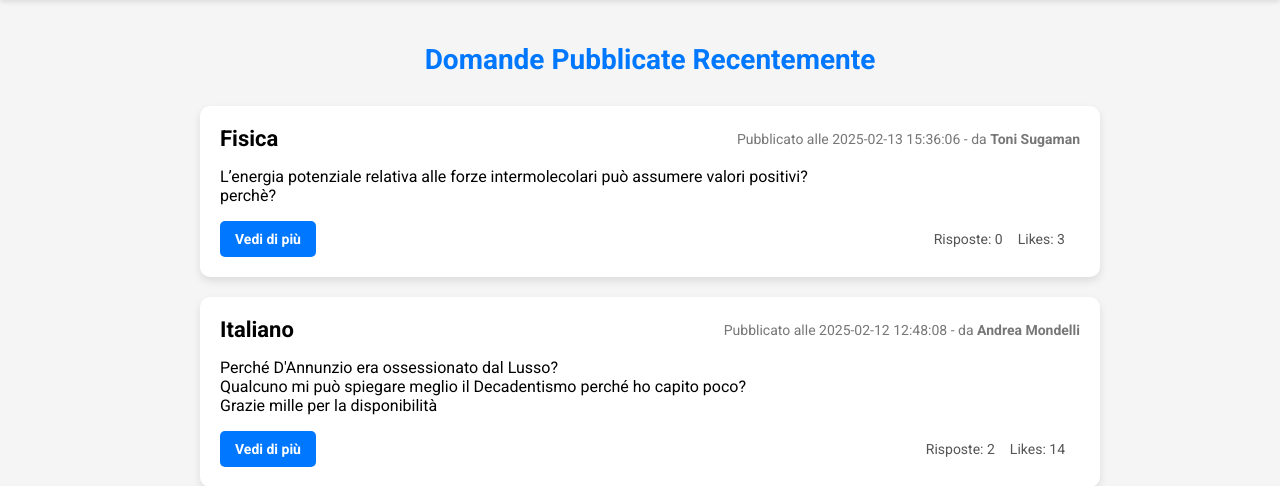
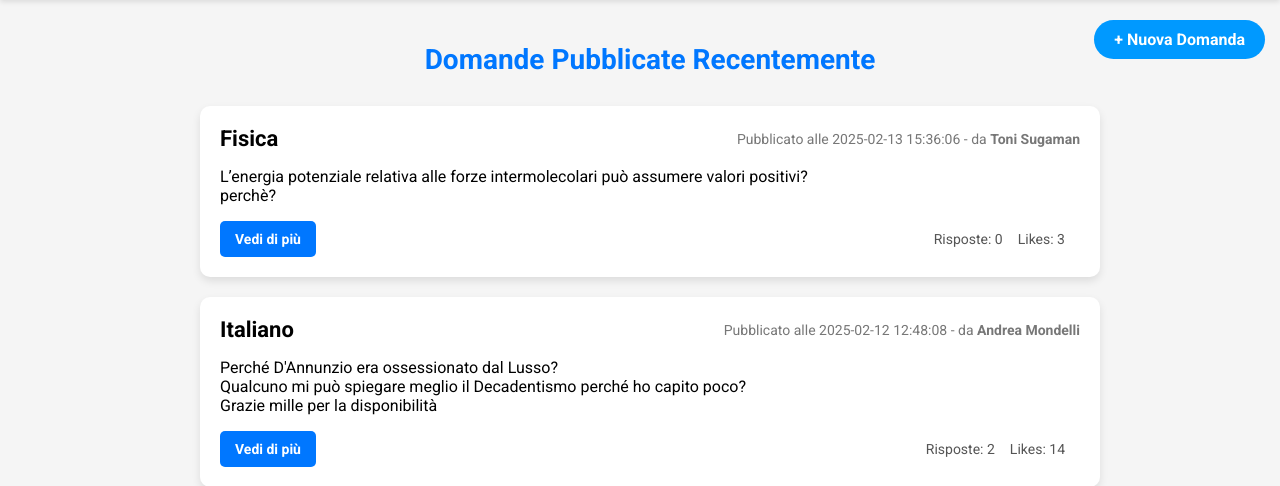
Before and after one commit to Polettogamer/GEPROGETTO, a PHP site: page /php_front/dashboard.php in a window 1280 px wide. Shown: the part 70-556 px from the top of the page. Run offline with PHP 8.4, Linux system fonts and the light colour scheme; data comes from the database, SQL or seed files in the repository.

Commit message:
Nuova domanda button sistemata
12:21 19/02

```diff
--- a/PagWebSchoolQ/CSS/menuCSS.css
+++ b/PagWebSchoolQ/CSS/menuCSS.css
@@ -32,6 +32,12 @@
     .nav-container .logo img {
       max-height: 50px;
       margin-right: 1200px;
+    }
+    .new-question-container {
+      position: absolute;
+      top: 100px; /* Regola la distanza dall'alto */
+      right: 15px; /* Allinea a destra */
+      z-index: 100; /* Assicura che sia sopra gli altri elementi */
     }
     .nav-links {
       list-style: none;
--- a/PagWebSchoolQ/php_front/dashboard.php
+++ b/PagWebSchoolQ/php_front/dashboard.php
@@ -65,9 +65,6 @@ if (!$result) {
         <li><a href="profilo.php">Profilo</a></li>
         <li><a href="../index.html" class="button">Logout</a></li>
       </ul>
-      <div class="new-question-container">
-        <a href="nuova_domanda.php" class="button new-question-btn">Nuova Domanda</a>
-      </div>
     </div>
   </header>
 
@@ -105,6 +102,9 @@ if (!$result) {
   <div id="main-content" class="main-content">
     <div class="questions">
       <h2>Domande Pubblicate Recentemente</h2>
+      <div class="new-question-container">
+        <a href="nuova_domanda.php" class="button new-question-btn">&#43; Nuova Domanda</a>
+      </div>
 
       <?php
       if ($result->num_rows > 0) {
```
